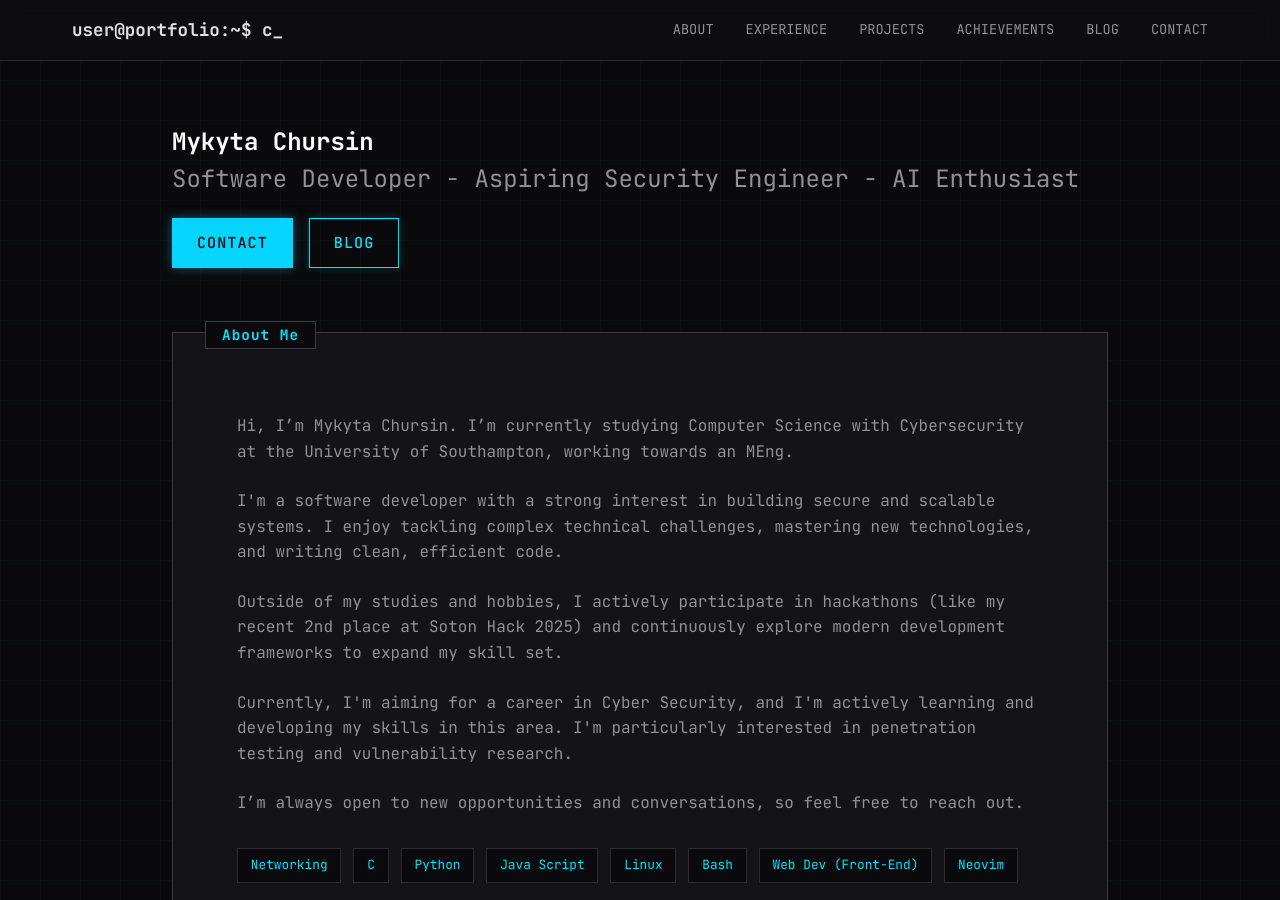
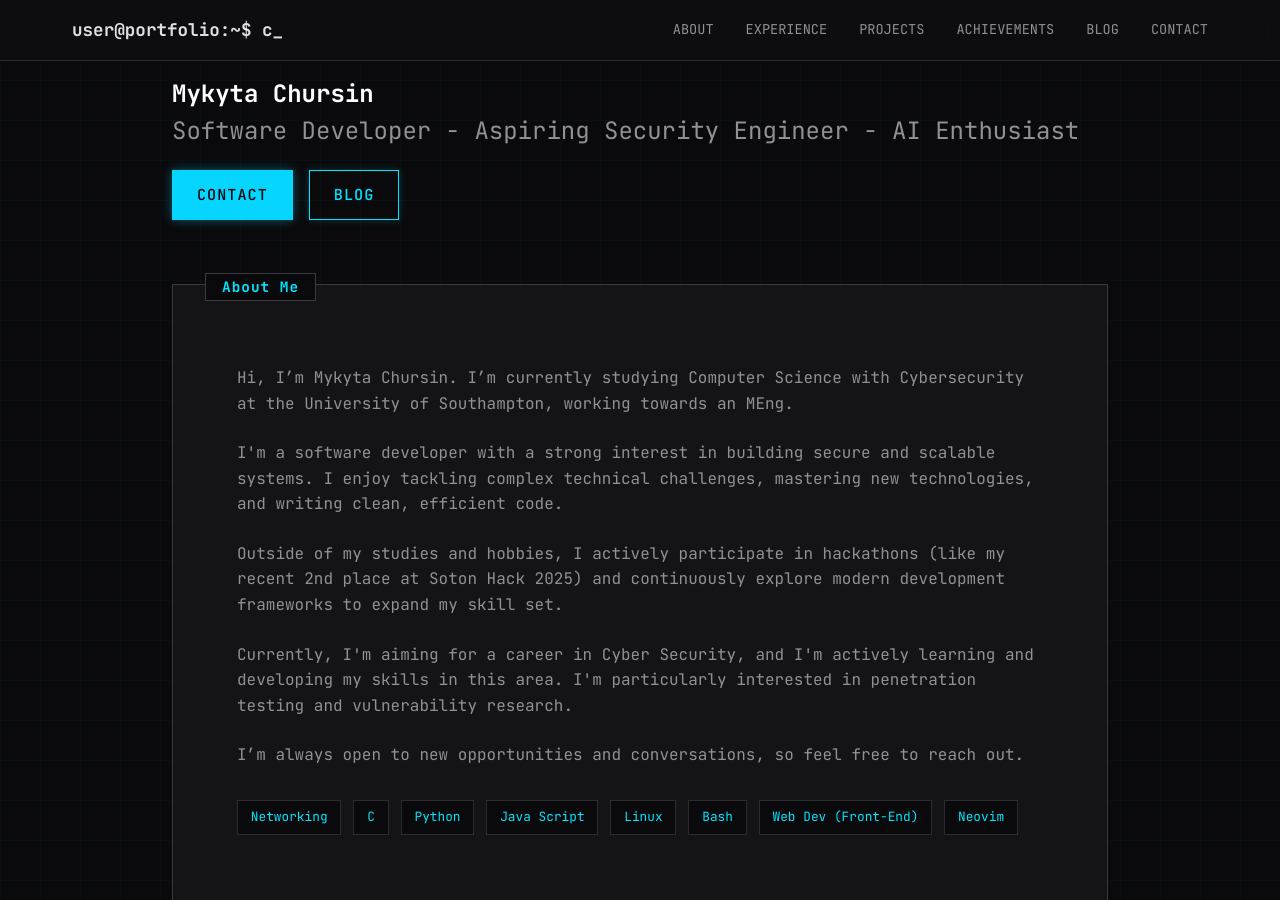
Before and after one commit to takymy/takymy.github.io, a Jekyll site: the page built from index.html, in a window 1280 px wide and 900 px high. Built offline with Jekyll 4.4.1, drawn with Linux system fonts in a browser that asks for light colours.

Commit message:
Updated margin in index.html

```diff
--- a/index.html
+++ b/index.html
@@ -3,7 +3,7 @@ layout: default
 ---
 <!-- MAIN HERO SECTION -->
 <section id="main-hero" class="section hero-section" style="display: flex; flex-direction: column; align-items: flex-start;">
-    <h1 class="hero-title" style="margin-top: 4rem; margin-bottom: 0.5rem; font-weight: 700;">
+    <h1 class="hero-title" style="margin-top: 150px; margin-top: 1rem; margin-bottom: 0.5rem; font-weight: 700;">
         <span class="glow-text">{{ site.data.about.headline }}</span>
     </h1>
     <h2 class="hero-subtitle" style="color: var(--text-secondary); margin-bottom: 1.5rem; font-weight: 400; font-family: var(--font-mono);">
```
